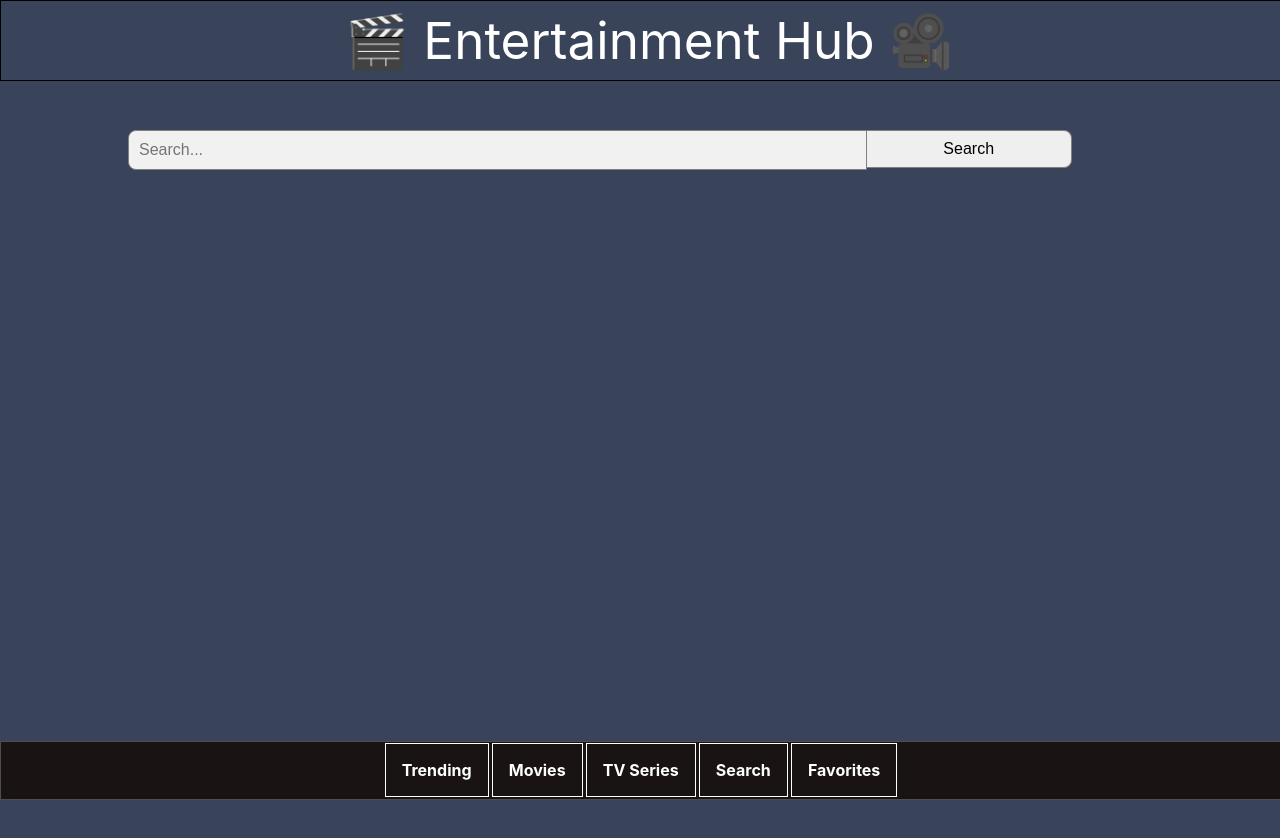
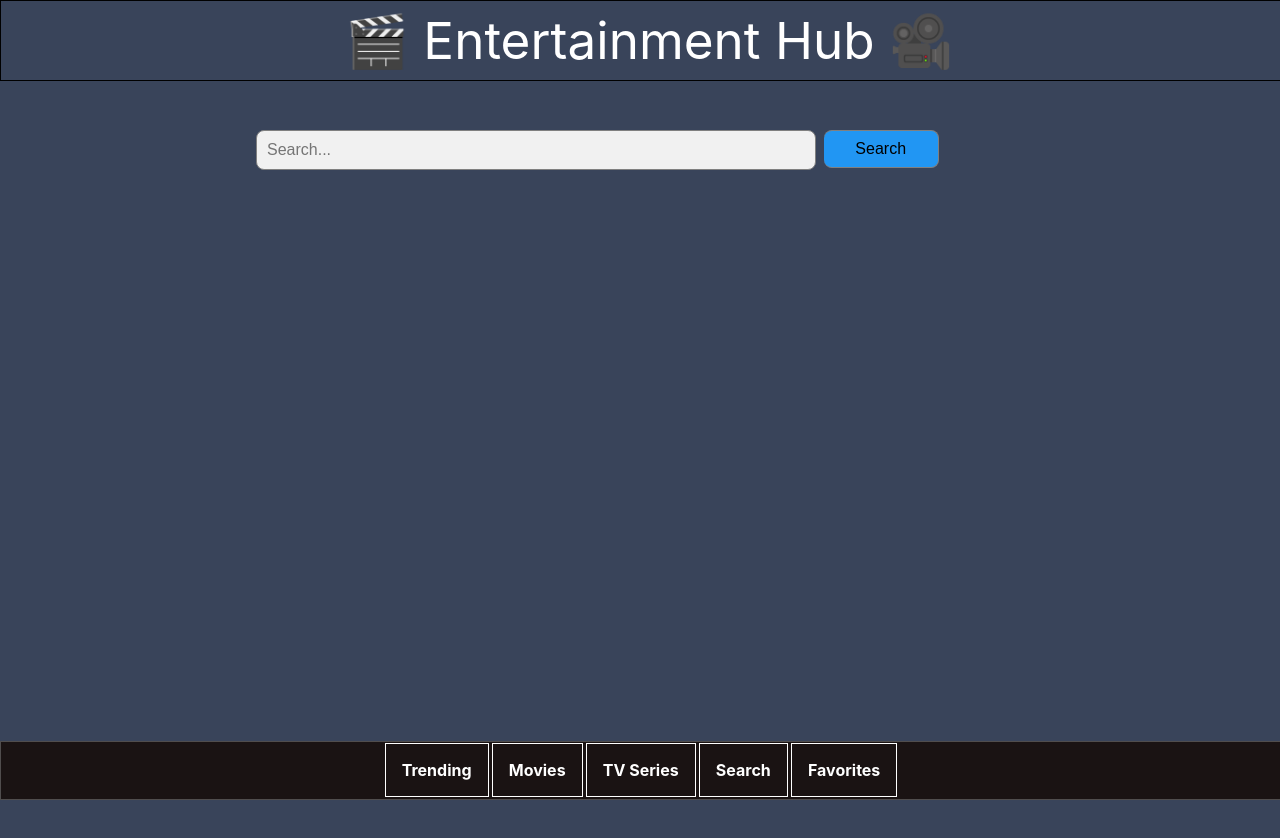
Before and after one commit to bonfacemasira/entertainment-hub, a React (Create React App) app: page /search in a window 1280 px wide. Shown: the top 838 px of the page. Built offline with nearby package versions, Linux system fonts and the light colour scheme.

Commit message:
reduce the search bar width

```diff
--- a/src/pages/Search/Search.css
+++ b/src/pages/Search/Search.css
@@ -1,8 +1,7 @@
 form.search{
     margin-top: 0.5rem;
-    width: 80%;
+    width: 60%;
     margin: auto;
-    height: inherit;
   }
 
   form.search > input[type=text] {
@@ -12,20 +11,18 @@ form.search{
     float: left;
     width: 70%;
     background: #f1f1f1;
-    height: inherit;
-    border-radius: 8px 0 0 8px;
+    border-radius: 8px;
   }
 
   form.search > button {
-    height: inherit;
-    float: left;
-    width: 20%;
-    padding: 9px 0;
-    /* background: #2196F3; */
+    width: 15%;
+    padding: 9px;
+    background: #2196F3;
     color: black;
     font-size: 1rem;
     border: 1px solid grey;
     border-left: none;
     cursor: pointer;
-    border-radius: 0 8px 8px 0;
+    border-radius: 8px;
+    margin-left: 0.5rem;
   }
```
